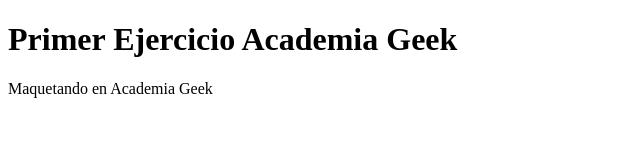
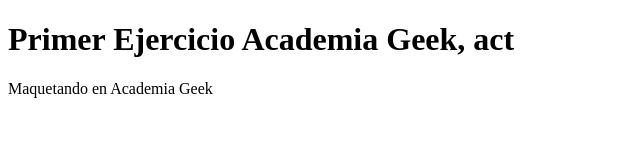
Before and after one commit to J-Roma/MyFirstProjectAG, a plain HTML site: page index.html in a window 1280 px wide. Shown: the full height of the page, 0-640 px from the left. Drawn offline with Linux system fonts and the light colour scheme.

Commit message:
Agregue para mira los camibos desde el bash

```diff
--- a/index.html
+++ b/index.html
@@ -8,7 +8,7 @@
 </head>
 <body>
     <header>
-        <h1>Primer Ejercicio Academia Geek</h1>
+        <h1>Primer Ejercicio Academia Geek, act</h1>
     </header>
     <main>
         <section class="motivacion"></section>
```
